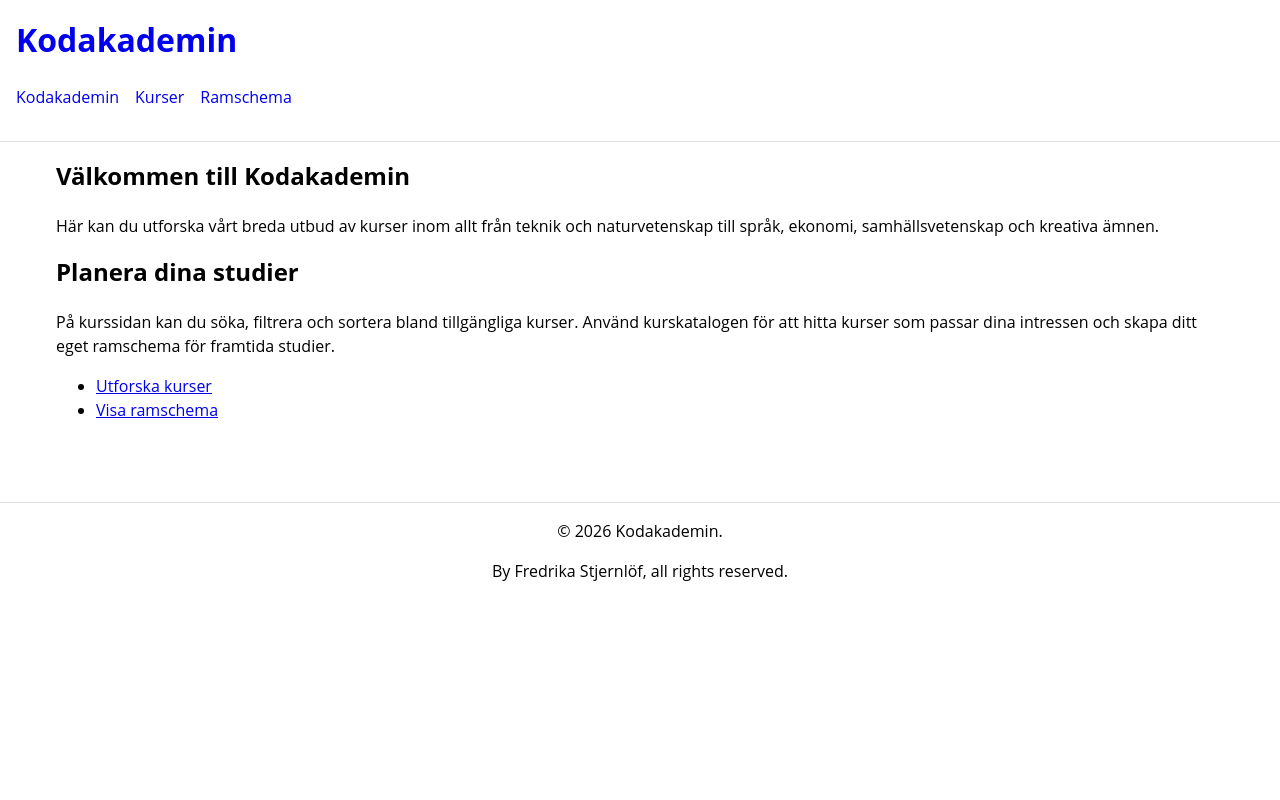
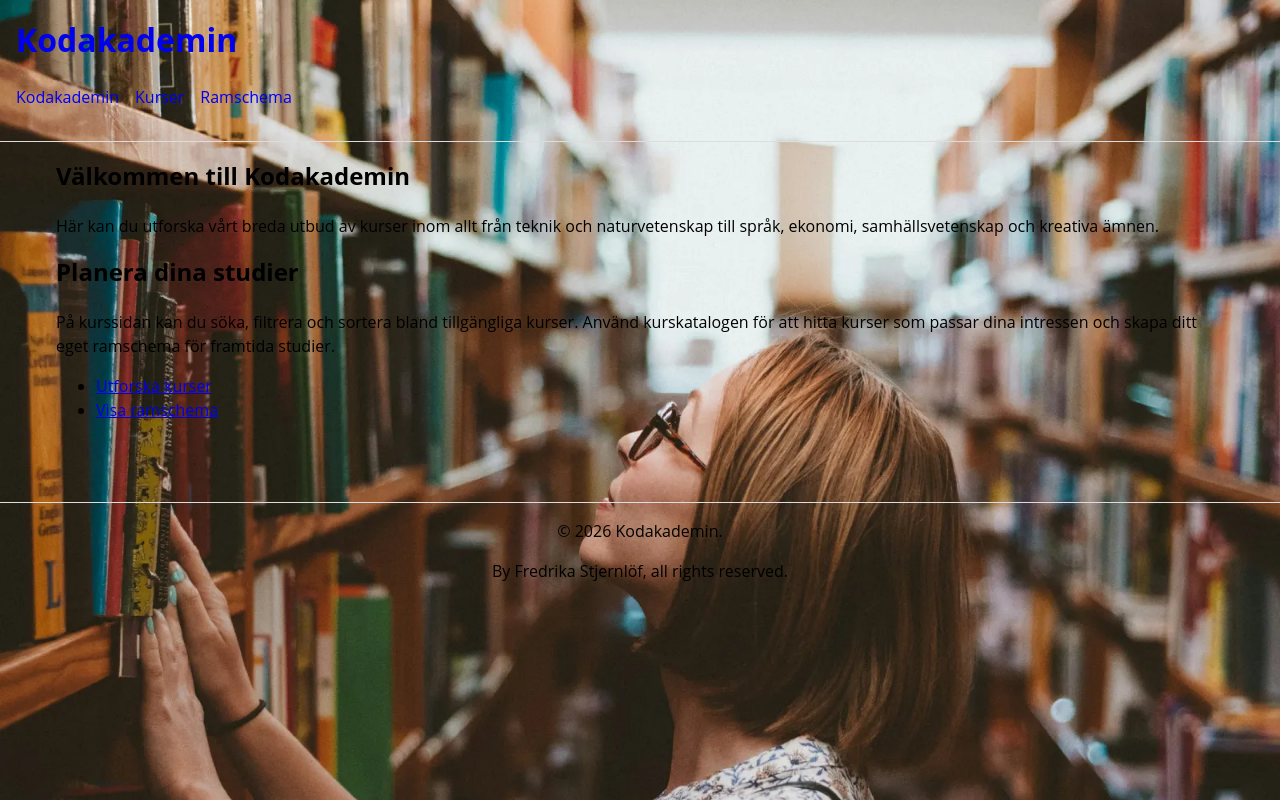
Before and after one commit to fredrikastjernlof/Kodakademin, an Angular app: page / in a window 1280 px wide. Built offline with nearby package versions, Linux system fonts and the light colour scheme.

Commit message:
Add background image

```diff
--- a/src/app/app.html
+++ b/src/app/app.html
@@ -1,7 +1,9 @@
-<app-site-header />
+<div class="site-shell">
+  <app-site-header />
 
-<main class="main-content">
-  <router-outlet />
-</main>
+  <main class="main-content">
+    <router-outlet />
+  </main>
 
-<app-site-footer />
+  <app-site-footer />
+</div>
--- a/src/app/app.scss
+++ b/src/app/app.scss
@@ -3,3 +3,12 @@
     margin: 0 auto;
     padding: 1rem;
 }
+
+.site-shell {
+    min-height: 100vh;
+
+    background-image: url('/images/background.webp');
+    background-size: cover;
+    background-position: center top;
+    background-repeat: no-repeat;
+}
```
Also changed, not shown: public/images/background.webp (added).
